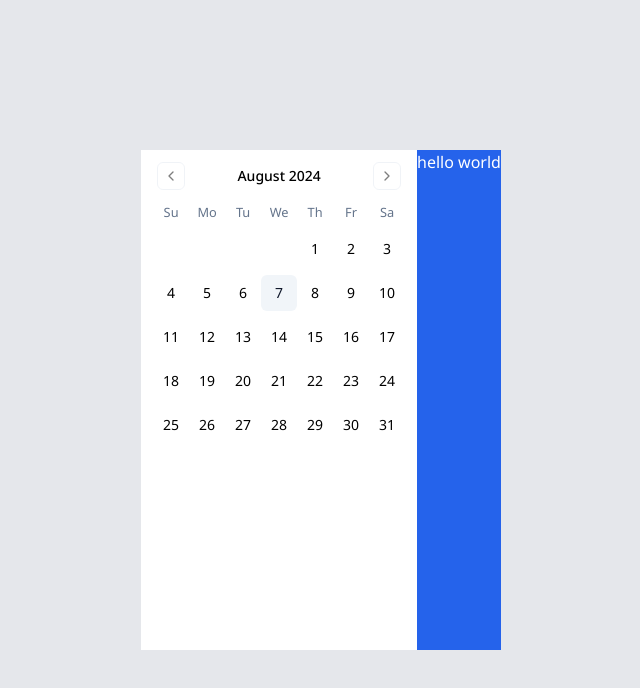
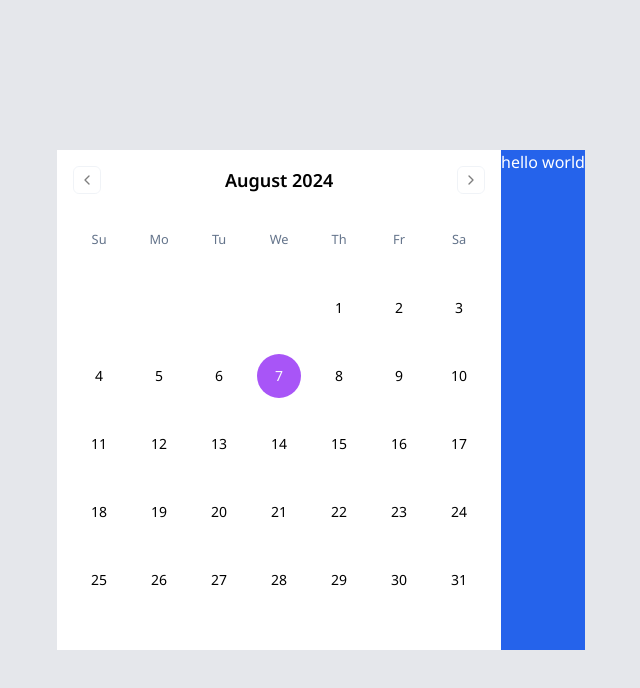
Before and after one commit to sleepyArpan/event-management, a Next.js app: page / in a window 1280 px wide. Shown: the top 688 px of the page, without its empty margins (319-959 px from the left). Built offline with nearby package versions, Linux system fonts and the light colour scheme.

Commit message:
some calendar styling

```diff
--- a/src/components/ui/calendar.tsx
+++ b/src/components/ui/calendar.tsx
@@ -10,16 +10,20 @@ import { buttonVariants } from '@/components/ui/button';
 export type CalendarProps = React.ComponentProps<typeof DayPicker>;
 
 function Calendar({ className, classNames, ...props }: CalendarProps) {
+  const [selected, setSelected] = React.useState<Date>();
   return (
     <DayPicker
+      mode='single'
       fromYear={2023}
       toYear={2030}
       className={cn('p-3', className)}
+      selected={selected}
+      onSelect={setSelected}
       classNames={{
         months: 'flex flex-col sm:flex-row space-y-4 sm:space-x-4 sm:space-y-0',
         month: 'space-y-4',
         caption: 'flex justify-center pt-1 relative items-center',
-        caption_label: 'text-sm font-medium',
+        caption_label: 'text-sm font-medium md:text-lg md:font-semibold',
         nav: 'space-x-1 flex items-center',
         nav_button: cn(
           buttonVariants({ variant: 'outline' }),
@@ -30,23 +34,13 @@ function Calendar({ className, classNames, ...props }: CalendarProps) {
         table: 'w-full border-collapse space-y-1',
         head_row: 'flex',
         head_cell:
-          'text-muted-foreground rounded-md w-9 font-normal text-[0.8rem]',
+          'w-11 h-11 grid place-items-center text-muted-foreground rounded-md w-11 font-normal text-[0.8rem] md:m-2',
         row: 'flex w-full mt-2',
-        cell: 'h-9 w-9 text-center text-sm p-0 relative [&:has([aria-selected].day-range-end)]:rounded-r-md [&:has([aria-selected].day-outside)]:bg-accent/50 [&:has([aria-selected])]:bg-accent first:[&:has([aria-selected])]:rounded-l-md last:[&:has([aria-selected])]:rounded-r-md focus-within:relative focus-within:z-20',
-        day: cn(
-          buttonVariants({ variant: 'ghost' }),
-          'h-9 w-9 p-0 font-normal aria-selected:opacity-100'
-        ),
-        day_range_end: 'day-range-end',
+        cell: 'h-11 w-11 text-center text-sm p-0 relative md:m-2',
+        day: 'h-11 w-11 font-normal grid place-items-center hover:rounded-full hover:border-2 hover:border-primary aria-selected:opacity-100',
         day_selected:
-          'bg-primary text-primary-foreground hover:bg-primary hover:text-primary-foreground focus:bg-primary focus:text-primary-foreground',
-        day_today: 'bg-accent text-accent-foreground',
-        day_outside:
-          'day-outside text-muted-foreground opacity-50 aria-selected:bg-accent/50 aria-selected:text-muted-foreground aria-selected:opacity-30',
-        day_disabled: 'text-muted-foreground opacity-50',
-        day_range_middle:
-          'aria-selected:bg-accent aria-selected:text-accent-foreground',
-        day_hidden: 'invisible',
+          'bg-primary text-primary-foreground rounded-full  hover:text-primary-foreground hover:border-none',
+        day_today: 'bg-purple-500 rounded-full text-primary-foreground',
         ...classNames,
       }}
       components={{
```
